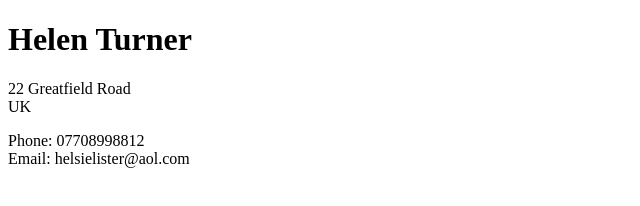
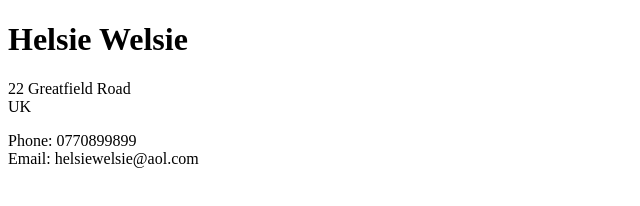
Before and after one commit to HelsieTu/Capstone, a plain HTML site: page public/mycontactdetails.html in a window 1280 px wide. Shown: the full height of the page, 0-640 px from the left. Drawn offline with Linux system fonts and the light colour scheme.

Commit message:
Update mycontactdetails.html
changed details

```diff
--- a/public/mycontactdetails.html
+++ b/public/mycontactdetails.html
@@ -1,7 +1,7 @@
 <!DOCTYPE html>
-<H1>Helen Turner</H1>
+<H1>Helsie Welsie</H1>
 <p>22 Greatfield Road <br />
     UK
 </p>
-<p>Phone: 07708998812 <br />
-Email: helsielister@aol.com</p>
+<p>Phone: 0770899899 <br />
+Email: helsiewelsie@aol.com</p>
```
